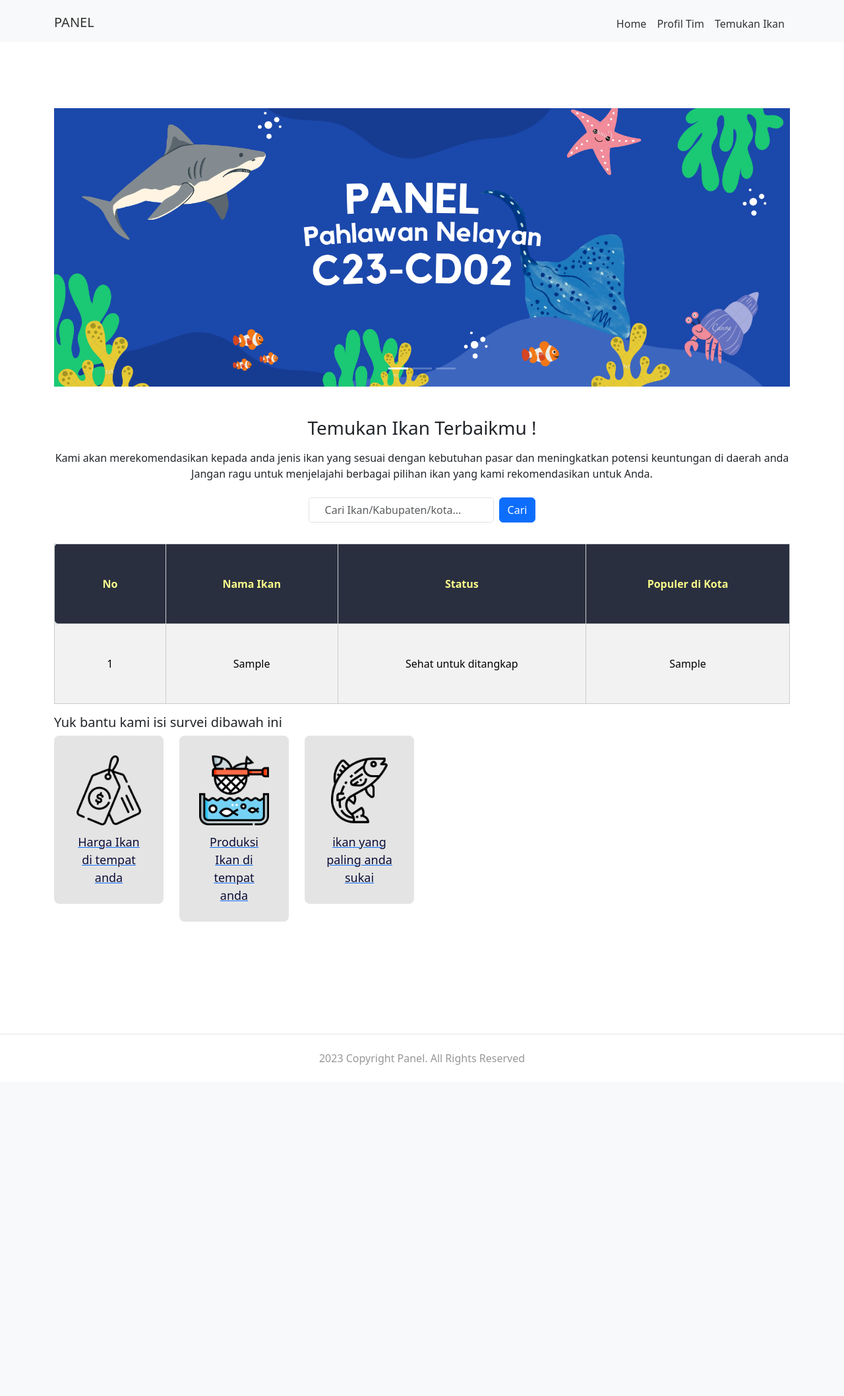
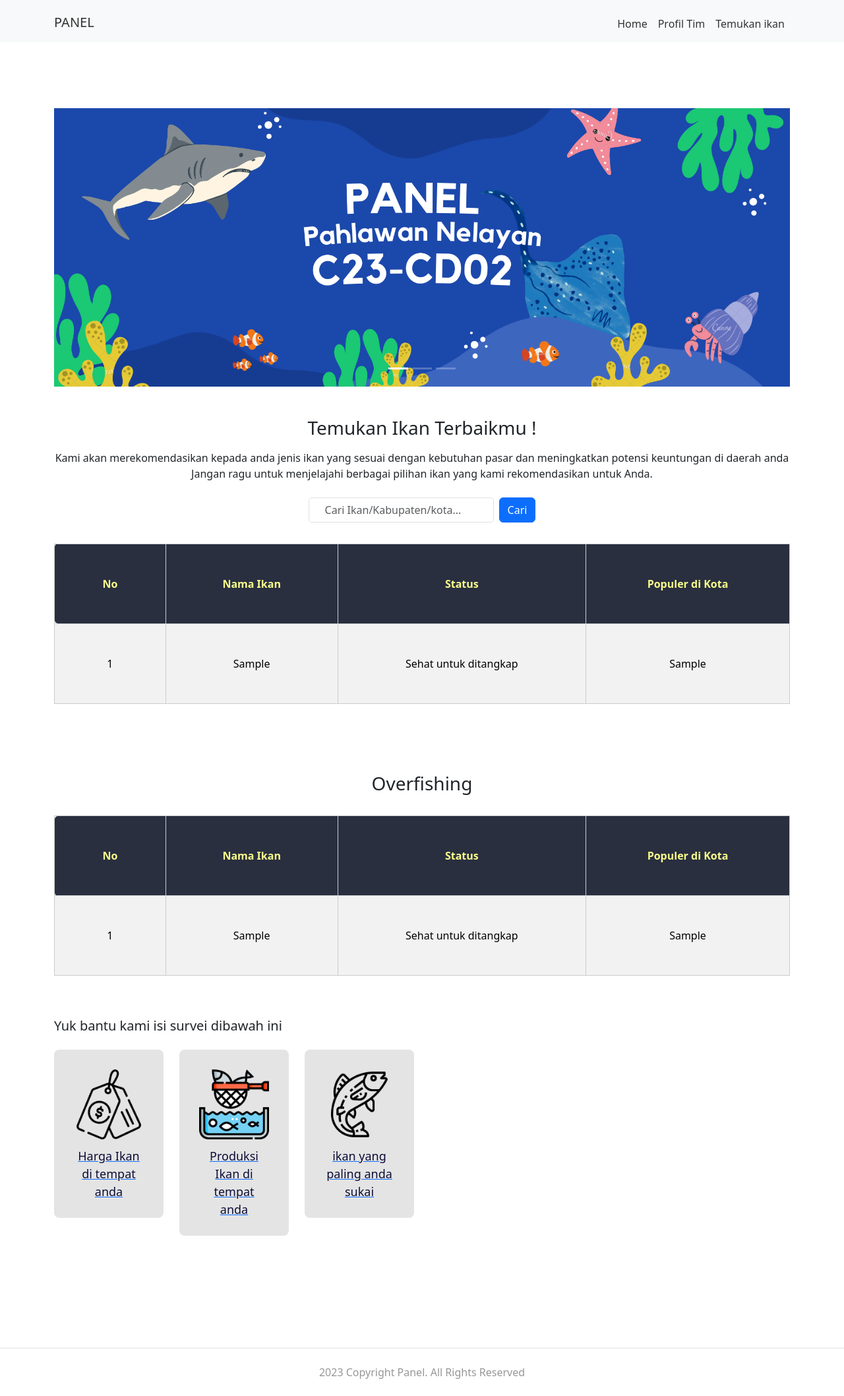
Before and after one commit to wahyusaputra073/Fish-Recommendation-Website, a Flask app: template templates/index.html in a window 1280 px wide. Shown: the whole page at 66% size. Before the commit the page ends 1614 px from the top, so only its background shows below. Run offline with Flask 3, Linux system fonts and the light colour scheme; the template is opened without the code that fills it: most values are stand-ins (such as "Sample title", 1, 10 or a date in 2020); some libraries are stand-ins or nearby versions.

Commit message:
Update index.html

```diff
--- a/templates/index.html
+++ b/templates/index.html
@@ -55,7 +55,7 @@
                 <a href="" class="nav-link">Profil Tim</a>
               </li>
               <li class="nav-item">
-                <a href="" class="nav-link">Temukan Ikan</a>
+                <a href="" class="nav-link">Temukan ikan</a>
               </li>
             </ul>
           </div>
@@ -212,12 +212,105 @@
         </div>
       </section>
 
+      <br>
+      <br>
+      <br>
+
+      <section class="table-ikan">
+        <div class="container">
+          <div class="row">
+            <div class="col-12" data-aos="fade-up">
+              <h3 class="text-center my-3">Overfishing</h3>
+
+            </form>
+            <div class="table-container">
+              <table class="table table-striped text-center mt-3">
+
+                <style>
+                  .table-container {
+                    max-height: 700px; /* Set the desired height for the scrollable area */
+                    overflow-y: scroll; /* Enable vertical scroll */
+                  }
+
+                  .table.table-striped.text-center {
+                    width: 100%;
+                    border-collapse: collapse;
+                  }
+
+                  .table.table-striped.text-center th,
+                  .table.table-striped.text-center td {
+                    padding: 10px;
+                    border: 1px solid #ccc;
+                  }
+
+                  .table.table-striped.text-center th.bg-white {
+                    background-color: #fff;
+                  }
+
+                  .table.table-striped.text-center th.rounded-left-xl {
+                    border-radius: 5px 0 0 5px;
+                  }
+
+                  /* Add additional CSS styling as needed */
+                </style>
+
+
+                <thead>
+                  <tr>
+                    <th class="font-weight-bold rounded-left-xl p-5" style="background-color: #292f3f; color: #fdff8a">
+                      No
+                    </th>
+                    <th class="font-weight-bold p-5" style="background-color: #292f3f; color: #fdff8a">
+                      Nama Ikan
+                    </th>
+                    <!-- <th class="font-weight-bold p-5" style="background-color: #292f3f; color: #fdff8a">
+                      Harga
+                    </th> -->
+                    <!-- <th class="font-weight-bold p-5" style="background-color: #292f3f; color: #fdff8a">
+                      Kebutuhan Pasar
+                    </th> -->
+                    <th class="font-weight-bold p-5" style="background-color: #292f3f; color: #fdff8a">
+                      Status
+                    </th>
+                    <th class="font-weight-bold rounded-right-xl p-5" style="background-color: #292f3f; color: #fdff8a">
+                      Populer di Kota
+                    </th>
+                  </tr>
+                </thead>
+                <tbody>
+                  {% for _, row in outputkab2.iterrows() %}
+                  <tr>
+                    <td class="bg-white rounded-left-xl p-5">
+                      {{ loop.index }}
+                    </td>
+                    <td class="bg-white p-5">{{ row['Jenis_Ikan']|safe }}</td>
+                    <td class="bg-white p-5">{{ row['Status']|safe }}</td>
+                    <td class="bg-white p-5">{{ row['KabKota']|safe }}</td>
+                  </tr>
+                  {% endfor %}
+                </tbody>
+              </table>
+            </div>
+                </div>
+
+            </div>
+          </div>
+        </div>
+      </section>
+
+      <br>
+      <br>
+
       <section class="table-ikan">
         <div class="container">
           <div class="row">
             <div class="col-12" data-aos="fade-up">
               <h5>Yuk bantu kami isi survei dibawah ini</h5>
             </div>
+
+            <br>
+            <br>
+
           </div>
           <div class="row">
             <div
```
